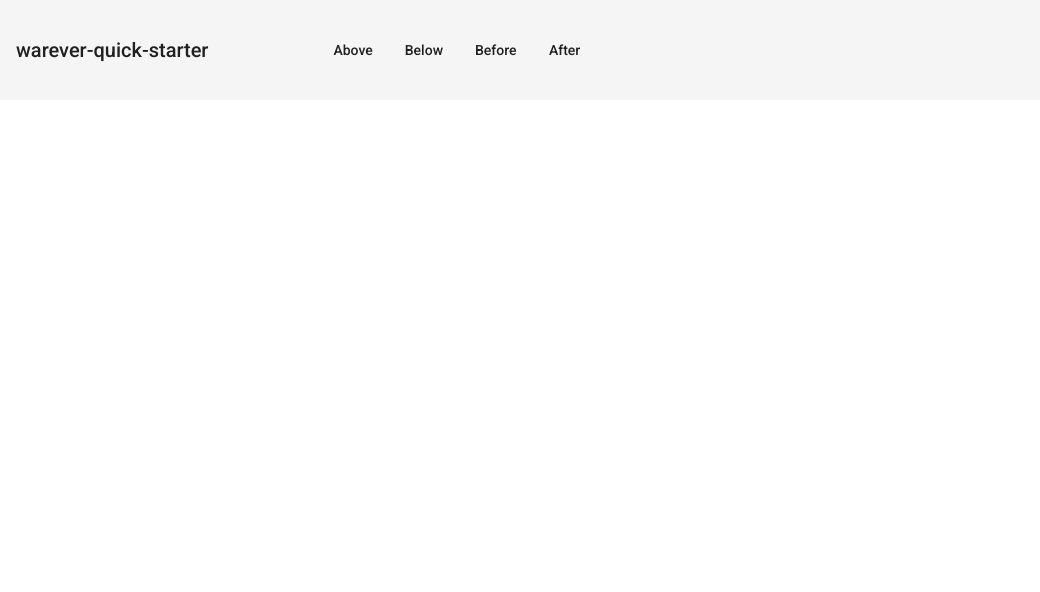
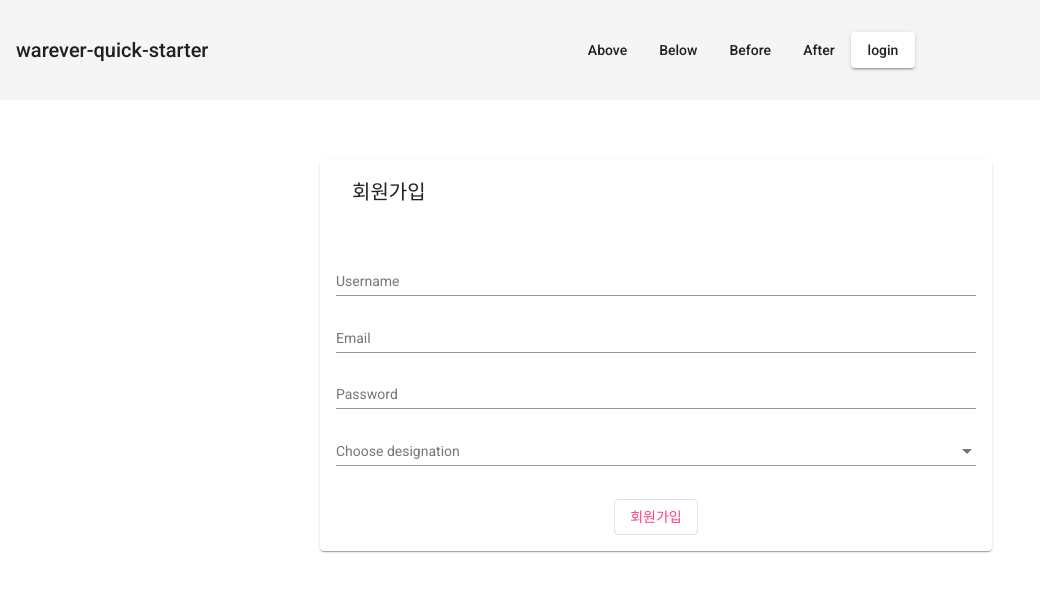
Before and after one commit to Amarse/angular-start-pack, an Angular app: page /join in a window 1280 px wide. Before the commit this address led to /. Shown: the top 592 px of the page, without its empty margins (0-1040 px from the left). Built offline with nearby package versions, Linux system fonts and the light colour scheme.

Commit message:
로그인,회원가입 컴포넌트 추가 , 기능적인부분 추가예정

```diff
--- a/src/app/app.component.css
+++ b/src/app/app.component.css
@@ -1,8 +1,10 @@
 .mat-toolbar-single-row {
     height: 100px;
-    display:flex;
+    width: 100%;
+
 }
 
 .menu{
-    margin-left: 109px;
+    position: absolute;
+    right: 365px;
 }
--- a/src/app/app.component.html
+++ b/src/app/app.component.html
@@ -27,7 +27,15 @@
   <button mat-menu-item>Item 1</button>
   <button mat-menu-item>Item 2</button>
 </mat-menu>
+
+  <button mat-raised-button routerLink="login">login</button>
+
 </span>
+
+
+
+
 </mat-toolbar>
 
+
 <router-outlet></router-outlet>
--- /dev/null
+++ b/src/app/join/join.component.css
@@ -0,0 +1,15 @@
+.box{
+    width: 50%;
+    text-align: center;
+    position: absolute;
+    left: 25%;
+    top: 20%;
+    }
+
+    .example-form{
+    margin-top: 40px;
+    }
+
+    .example-full-width{
+        width: 100%;
+    }
--- /dev/null
+++ b/src/app/join/join.component.html
@@ -0,0 +1,28 @@
+<div class="main-wrapper" fxLayout="row" fxLayoutAlign="center center">
+    <mat-card class="box">
+      <mat-card-header>
+        <mat-card-title>회원가입</mat-card-title>
+      </mat-card-header>
+      <form class="example-form" >
+        <mat-card-content layout="column">
+          <mat-form-field class="example-full-width">
+            <input matInput placeholder="Username">
+          </mat-form-field>
+          <mat-form-field class="example-full-width">
+            <input matInput placeholder="Email">
+          </mat-form-field>
+          <mat-form-field class="example-full-width">
+            <input matInput placeholder="Password">
+          </mat-form-field>
+          <mat-form-field class="example-full-width">
+            <mat-label>Choose designation</mat-label>
+            <mat-select>
+              <mat-option>
+              </mat-option>
+            </mat-select>
+          </mat-form-field>
+        </mat-card-content>
+        <button mat-stroked-button color="accent" class="btn-block">회원가입</button>
+      </form>
+    </mat-card>
+  </div>
--- /dev/null
+++ b/src/app/join/join.component.ts
@@ -0,0 +1,15 @@
+import { Component, OnInit } from '@angular/core';
+
+@Component({
+  selector: 'app-join',
+  templateUrl: './join.component.html',
+  styleUrls: ['./join.component.css']
+})
+export class JoinComponent implements OnInit {
+
+  constructor() { }
+
+  ngOnInit(): void {
+  }
+
+}
--- /dev/null
+++ b/src/app/login/login.component.css
@@ -0,0 +1,15 @@
+.box{
+width: 50%;
+text-align: center;
+position: absolute;
+left: 25%;
+top: 20%;
+}
+
+.example-form{
+margin-top: 40px;
+}
+
+.example-full-width{
+    width: 100%;
+}
--- /dev/null
+++ b/src/app/login/login.component.html
@@ -0,0 +1,27 @@
+<div class="main-wrapper" fxLayout="row" fxLayoutAlign="center center">
+    <mat-card class="box">
+      <mat-card-header>
+        <mat-card-title>로그인</mat-card-title>
+      </mat-card-header>
+
+      <form class="example-form" >
+
+        <mat-card-content layout="column">
+
+          <mat-form-field class="example-full-width">
+            <input matInput placeholder="Email">
+          </mat-form-field>
+
+          <mat-form-field class="example-full-width">
+            <input matInput placeholder="Password">
+          </mat-form-field>
+
+
+        </mat-card-content>
+
+        <button mat-stroked-button color="accent" class="btn-block">로그인</button>
+        <button mat-stroked-button color="accent" routerLink="/join" class="btn-block">회원가입</button>
+
+      </form>
+    </mat-card>
+  </div>
--- /dev/null
+++ b/src/app/login/login.component.ts
@@ -0,0 +1,15 @@
+import { Component, OnInit } from '@angular/core';
+
+@Component({
+  selector: 'app-login',
+  templateUrl: './login.component.html',
+  styleUrls: ['./login.component.css']
+})
+export class LoginComponent implements OnInit {
+
+  constructor() { }
+
+  ngOnInit(): void {
+  }
+
+}
```
Also changed, not shown: src/app/app.module.ts (+18 -4 lines), 2 other files (tests, documents, lock files or other folders).
